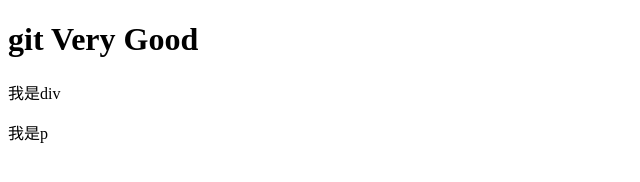
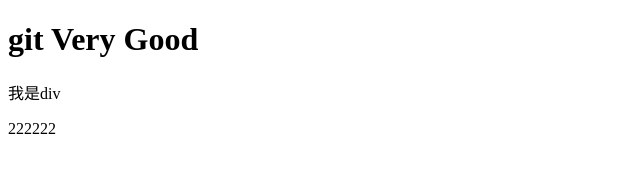
Before and after one commit to WeiZaiz/git-demo, a plain HTML site: page index.html in a window 1280 px wide. Shown: the full height of the page, 0-640 px from the left. Drawn offline with Linux system fonts and the light colour scheme.

Commit message:
dev test

```diff
--- a/index.html
+++ b/index.html
@@ -11,7 +11,7 @@
 <body>
     <h1>git Very Good</h1>
     <div>我是div</div>
-    <p>我是p</p>
+    <p>222222</p>
 </body>
 
 </html>
```
